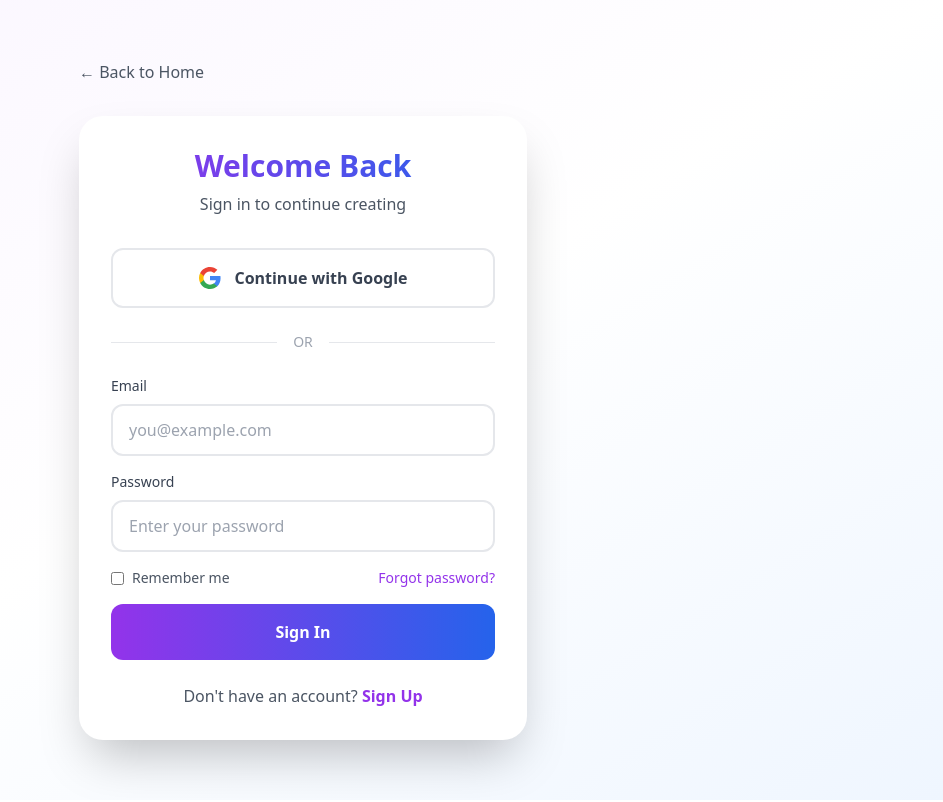
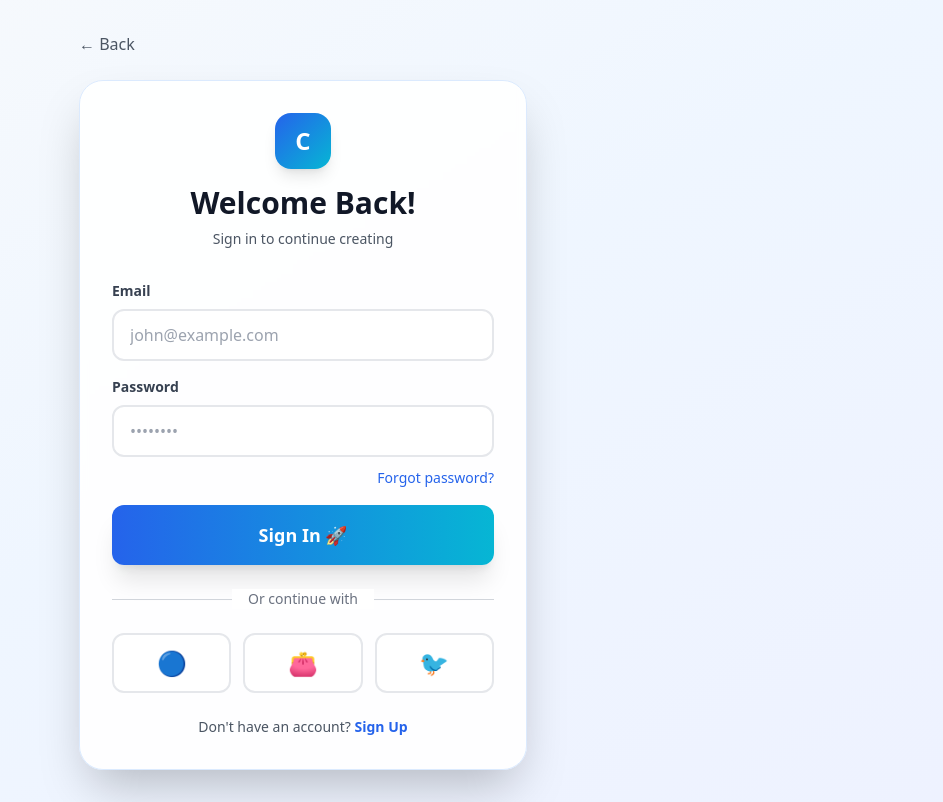
Before and after one commit to cybev1/cybev-frontend, a Next.js app: page /auth/login in a window 1280 px wide. Shown: the whole page, without its empty margins (337-1280 px from the left). Built offline with nearby package versions, Linux system fonts and the light colour scheme.

Commit message:
Update login.jsx

```diff
--- a/src/pages/auth/login.jsx
+++ b/src/pages/auth/login.jsx
@@ -1,33 +1,25 @@
-import React, { useState } from 'react';
+import { useState } from 'react';
 import { useRouter } from 'next/router';
 import axios from 'axios';
 
-const Login = () => {
+export default function Login() {
   const router = useRouter();
   const [formData, setFormData] = useState({
     email: '',
     password: ''
   });
+  const [loading, setLoading] = useState(false);
   const [error, setError] = useState('');
-  const [loading, setLoading] = useState(false);
-
-  const handleChange = (e) => {
-    setFormData({ ...formData, [e.target.name]: e.target.value });
-    setError('');
-  };
 
   const handleSubmit = async (e) => {
     e.preventDefault();
+    setLoading(true);
     setError('');
-    setLoading(true);
 
     try {
       const response = await axios.post('http://localhost:5000/api/auth/login', formData);
-
-      // Store token
       localStorage.setItem('token', response.data.token);
 
-      // Check if user has completed onboarding
       const profileResponse = await axios.get('http://localhost:5000/api/auth/profile', {
         headers: { Authorization: `Bearer ${response.data.token}` }
       });
@@ -44,123 +36,111 @@ const Login = () => {
     }
   };
 
-  const handleGoogleAuth = () => {
-    window.location.href = 'http://localhost:5000/api/auth/google';
-  };
-
   return (
-    <div className="min-h-screen bg-gradient-to-br from-purple-50 via-white to-blue-50 flex items-center justify-center px-6 py-12">
+    <div className="min-h-screen bg-gradient-to-br from-slate-50 via-blue-50 to-indigo-50 flex items-center justify-center px-4 py-8">
       <div className="max-w-md w-full">
-        {/* Back Button */}
         <button
-          onClick={() => router.push('/')}
-          className="mb-8 text-gray-600 hover:text-gray-800 flex items-center gap-2"
+          onClick={() => router.push('/auth/choice')}
+          className="mb-6 text-gray-600 hover:text-blue-600 transition flex items-center gap-2"
         >
-          ← Back to Home
+          ← Back
         </button>
 
-        {/* Card */}
-        <div className="bg-white rounded-3xl shadow-2xl p-8">
-          <h1 className="text-3xl font-bold text-center mb-2 bg-gradient-to-r from-purple-600 to-blue-600 bg-clip-text text-transparent">
-            Welcome Back
-          </h1>
-          <p className="text-gray-600 text-center mb-8">
-            Sign in to continue creating
-          </p>
+        <div className="bg-white/90 backdrop-blur-sm rounded-3xl shadow-2xl p-6 sm:p-8 border border-blue-100">
+          <div className="text-center mb-8">
+            <div className="w-14 h-14 bg-gradient-to-br from-blue-600 to-cyan-500 rounded-2xl flex items-center justify-center mx-auto mb-4 shadow-lg">
+              <span className="text-2xl font-bold text-white">C</span>
+            </div>
+            <h2 className="text-2xl sm:text-3xl font-bold text-gray-900 mb-2">Welcome Back!</h2>
+            <p className="text-gray-600 text-sm">Sign in to continue creating</p>
+          </div>
 
-          {/* Error Message */}
           {error && (
             <div className="mb-6 p-4 bg-red-50 border border-red-200 rounded-xl text-red-600 text-sm">
               {error}
             </div>
           )}
 
-          {/* Google Button */}
-          <button
-            onClick={handleGoogleAuth}
-            className="w-full py-4 px-6 bg-white border-2 border-gray-200 rounded-xl font-semibold text-gray-700 hover:border-purple-400 hover:bg-purple-50 transition-all flex items-center justify-center gap-3 mb-6"
-          >
-            <svg className="w-6 h-6" viewBox="0 0 24 24">
-              <path fill="#4285F4" d="M22.56 12.25c0-.78-.07-1.53-.2-2.25H12v4.26h5.92c-.26 1.37-1.04 2.53-2.21 3.31v2.77h3.57c2.08-1.92 3.28-4.74 3.28-8.09z"/>
-              <path fill="#34A853" d="M12 23c2.97 0 5.46-.98 7.28-2.66l-3.57-2.77c-.98.66-2.23 1.06-3.71 1.06-2.86 0-5.29-1.93-6.16-4.53H2.18v2.84C3.99 20.53 7.7 23 12 23z"/>
-              <path fill="#FBBC05" d="M5.84 14.09c-.22-.66-.35-1.36-.35-2.09s.13-1.43.35-2.09V7.07H2.18C1.43 8.55 1 10.22 1 12s.43 3.45 1.18 4.93l2.85-2.22.81-.62z"/>
-              <path fill="#EA4335" d="M12 5.38c1.62 0 3.06.56 4.21 1.64l3.15-3.15C17.45 2.09 14.97 1 12 1 7.7 1 3.99 3.47 2.18 7.07l3.66 2.84c.87-2.6 3.3-4.53 6.16-4.53z"/>
-            </svg>
-            Continue with Google
-          </button>
-
-          {/* Divider */}
-          <div className="flex items-center gap-4 my-6">
-            <div className="flex-1 h-px bg-gray-200"></div>
-            <span className="text-gray-400 text-sm">OR</span>
-            <div className="flex-1 h-px bg-gray-200"></div>
-          </div>
-
-          {/* Form */}
           <form onSubmit={handleSubmit} className="space-y-4">
             <div>
-              <label className="block text-sm font-medium text-gray-700 mb-2">
-                Email
-              </label>
+              <label className="block text-sm font-semibold text-gray-700 mb-2">Email</label>
               <input
                 type="email"
-                name="email"
                 value={formData.email}
-                onChange={handleChange}
+                onChange={(e) => setFormData({...formData, email: e.target.value})}
+                className="w-full px-4 py-3 rounded-xl border-2 border-gray-200 focus:border-blue-500 focus:outline-none transition"
+                placeholder="john@example.com"
                 required
-                className="w-full px-4 py-3 border-2 border-gray-200 rounded-xl focus:border-purple-400 focus:outline-none transition-colors"
-                placeholder="you@example.com"
               />
             </div>
 
             <div>
-              <label className="block text-sm font-medium text-gray-700 mb-2">
-                Password
-              </label>
+              <label className="block text-sm font-semibold text-gray-700 mb-2">Password</label>
               <input
                 type="password"
-                name="password"
                 value={formData.password}
-                onChange={handleChange}
+                onChange={(e) => setFormData({...formData, password: e.target.value})}
+                className="w-full px-4 py-3 rounded-xl border-2 border-gray-200 focus:border-blue-500 focus:outline-none transition"
+                placeholder="••••••••"
                 required
-                className="w-full px-4 py-3 border-2 border-gray-200 rounded-xl focus:border-purple-400 focus:outline-none transition-colors"
-                placeholder="Enter your password"
               />
-            </div>
-
-            <div className="flex items-center justify-between text-sm">
-              <label className="flex items-center gap-2 cursor-pointer">
-                <input type="checkbox" className="rounded" />
-                <span className="text-gray-600">Remember me</span>
-              </label>
-              <button type="button" className="text-purple-600 hover:underline">
-                Forgot password?
-              </button>
+              <div className="text-right mt-2">
+                <a href="#" className="text-sm text-blue-600 hover:underline">Forgot password?</a>
+              </div>
             </div>
 
             <button
               type="submit"
               disabled={loading}
-              className="w-full py-4 bg-gradient-to-r from-purple-600 to-blue-600 text-white rounded-xl font-semibold hover:shadow-xl transition-all disabled:opacity-50 disabled:cursor-not-allowed"
+              className="w-full py-4 rounded-xl bg-gradient-to-r from-blue-600 to-cyan-500 hover:from-blue-700 hover:to-cyan-600 text-white font-bold text-lg shadow-xl transition-all duration-300 active:scale-95 disabled:opacity-50"
             >
-              {loading ? 'Signing In...' : 'Sign In'}
+              {loading ? 'Signing In...' : 'Sign In 🚀'}
             </button>
           </form>
 
-          {/* Signup Link */}
-          <p className="text-center mt-6 text-gray-600">
-            Don't have an account?{' '}
+          <div className="relative my-6">
+            <div className="absolute inset-0 flex items-center">
+              <div className="w-full border-t border-gray-300"></div>
+            </div>
+            <div className="relative flex justify-center text-sm">
+              <span className="px-4 bg-white text-gray-500">Or continue with</span>
+            </div>
+          </div>
+
+          <div className="grid grid-cols-3 gap-3">
             <button
-              onClick={() => router.push('/auth/signup')}
-              className="text-purple-600 font-semibold hover:underline"
+              onClick={() => alert('Google auth coming soon!')}
+              className="p-3 rounded-xl bg-white border-2 border-gray-200 hover:border-blue-400 hover:shadow-lg transition active:scale-95"
             >
-              Sign Up
+              <span className="text-2xl">🔵</span>
             </button>
-          </p>
+            <button
+              onClick={() => alert('Wallet connection coming soon!')}
+              className="p-3 rounded-xl bg-white border-2 border-gray-200 hover:border-blue-400 hover:shadow-lg transition active:scale-95"
+            >
+              <span className="text-2xl">👛</span>
+            </button>
+            <button
+              onClick={() => alert('Twitter auth coming soon!')}
+              className="p-3 rounded-xl bg-white border-2 border-gray-200 hover:border-blue-400 hover:shadow-lg transition active:scale-95"
+            >
+              <span className="text-2xl">🐦</span>
+            </button>
+          </div>
+
+          <div className="mt-6 text-center">
+            <p className="text-sm text-gray-600">
+              Don't have an account?{' '}
+              <button
+                onClick={() => router.push('/auth/signup')}
+                className="text-blue-600 font-semibold hover:underline"
+              >
+                Sign Up
+              </button>
+            </p>
+          </div>
         </div>
       </div>
     </div>
   );
-};
-
-export default Login;
+}
```
